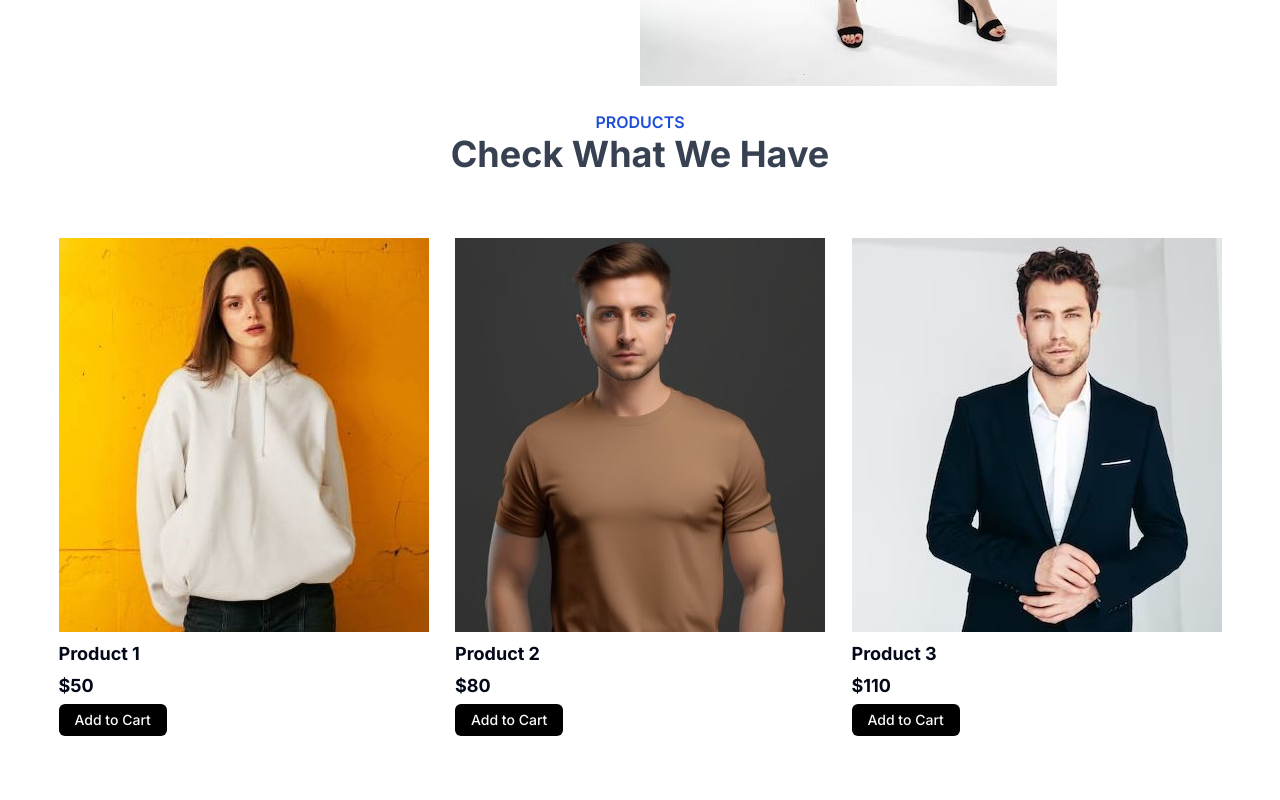
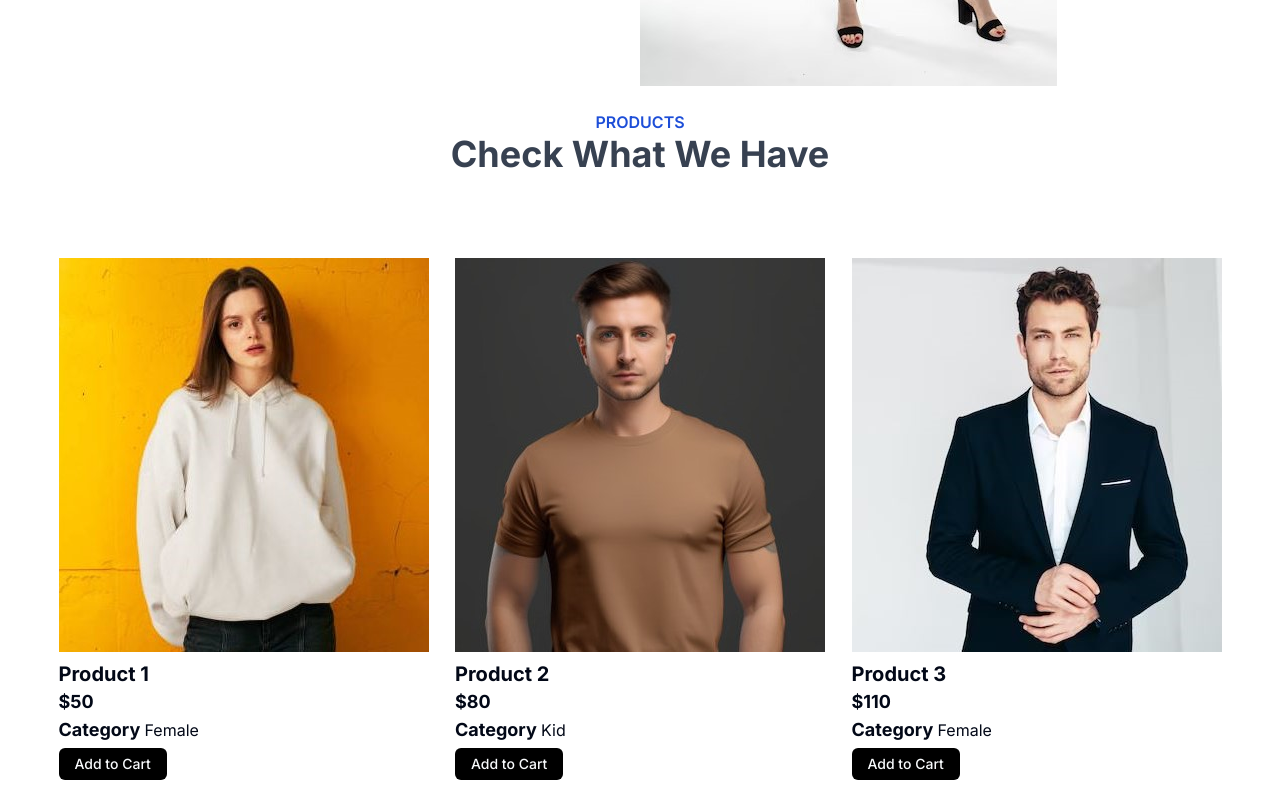
Before and after one commit to AbbasAliKazmi/solesway, a Next.js app: page / in a window 1280 px wide. Shown: the part 601-1401 px from the top of the page. Before the commit the page ends 1337 px from the top, so only its background shows below. Built offline with nearby package versions, Linux system fonts and the light colour scheme.

Commit message:
Refactor product images and add category to product card

```diff
--- /dev/null
+++ b/src/app/category/[slug]/page.tsx
@@ -0,0 +1,25 @@
+import { products } from '@/utils/mock'
+import Productcard from "@/components/productcard";
+import { StaticImageData } from 'next/image'
+
+
+const getProductsByCategory = (category: string) => {
+    return products.filter((product) => product.category === category)
+}
+
+export default function Page({ params }: { params: { slug: string } }) {
+    const result = getProductsByCategory(params.slug);
+    return
+    <div className='flex justify-evenly mt-16 py-10 flex-wrap'>
+     { result.length>0 ? (
+        result.map((product) => (
+            <Productcard
+            key={product.id}
+            title={product.name}
+            price= {product.price}
+            img={product.image as StaticImageData}
+            category={product.category}
+            />
+            )):<p>No Products Found</p>
+        }
+    </div>;
--- a/src/app/products/page.tsx
+++ b/src/app/products/page.tsx
@@ -1,21 +1,24 @@
-import { Products } from "@/utils/mock";
+import { products } from "@/utils/mock";
 import Productcard from "@/components/productcard";
-import p1 from '../../public/p1.jpg'
-import p2 from '../../public/p2.jpg'
-import p3 from '../../public/p3.jpg'
-import p4 from '../../public/p4.jpg'
-import p5 from '../../public/p5.jpg'
-import p6 from '../../public/p6.jpg'
+import { StaticImageData } from "next/image";
+import { Key } from "react";
+// import p1 from '../../public/p1.jpg'
+// import p2 from '../../public/p2.jpg'
+// import p3 from '../../public/p3.jpg'
+// import p4 from '../../public/p4.jpg'
+// import p5 from '../../public/p5.jpg'
+// import p6 from '../../public/p6.jpg'
 
 const AllProducts = () => {
   return (
- <div className='flex justify-evenly mt-16'>
-        {productChecks.map((product) => (
+ <div className='flex justify-evenly mt-16 py-10 flex-wrap'>
+        {products.map((product) => (
         <Productcard
         key={product.id}
         title={product.name}
         price= {product.price}
-        img={product.image}
+        img={product.image as StaticImageData}
+        category={product.category}
         />
         ))}
     </div>
--- a/src/components/layout/header.tsx
+++ b/src/components/layout/header.tsx
@@ -1,31 +1,30 @@
 import logo from "../../../public/logo.png";
 import Image from "next/image"
-import { ShoppingCart } from "lucide-react"
+import { ShoppingCart , Search } from "lucide-react"
 import Link from "next/link"
 import { Input } from "@/components/ui/input"
-import { Search } from "lucide-react"
 
 export default function Header() {
     return (
         <div className='flex justify-between items-center py-6 px-8'>
             <Image className="w-20 h-7" src={logo} alt="solesway" />
-            <ul className='flex gap-x-10  text-lg '>
-                <li>
-                    <Link href={"/"}>
+            <ul className='flex gap-x-10'>
+                <li className="text-lg">
+                    <Link href={"category/male"}>
                         Male
                     </Link>
                 </li>
-                <li>
-                    <Link href={"/"}>
+                <li className="text-lg">
+                    <Link href={"category/female"}>
                         Female
                     </Link>
                 </li>
-                <li>
-                    <Link href={"/"}>
+                <li className="text-lg">
+                    <Link href={"category/kids"}>
                         Kids
                     </Link>
                 </li>
-                <li>
+                <li className="text-lg">
                     <Link href={"/products"}>
                         All Products
                     </Link>
--- a/src/components/productcard.tsx
+++ b/src/components/productcard.tsx
@@ -3,12 +3,13 @@ import { Button } from "@/components/ui/button"
 
 
 
-function Productcard(props:{title:string,price: number , img: StaticImageData}){
+function Productcard(props:{title:string,price: number , img: StaticImageData , category:string}){
     return (
-        <div className="transform hover:scale-105 transition-all">
-            <Image src={props.img} alt="product 1" />
-            <h3 className='font-bold text-lg  mt-2'>{props.title}</h3>
-            <h3 className='font-bold text-lg  mt-1'>${props.price}</h3>
+        <div className="transform hover:scale-105 transition-all py-5">
+            <Image src={props.img} alt="product" />
+            <h3 className='font-bold text-xl  mt-2'>{props.title}</h3>
+            <h3 className='font-bold text-lg  '>${props.price}</h3>
+            <h3 className='font-bold text-lg  '>Category{" "} <span className='text-base font-normal capitalize'>{props.category}</span></h3>
             <Button className="bg-black h-8 px-4 mt-1">Add to Cart</Button>
         </div>
     )
--- a/src/utils/mock.ts
+++ b/src/utils/mock.ts
@@ -1,4 +1,4 @@
-import  { Product } from './types';
+import  { Product } from '../utils/types';
 import p1 from '../../public/p1.jpg'
 import p2 from '../../public/p2.jpg'
 import p3 from '../../public/p3.jpg'
--- a/src/views/productslist.tsx
+++ b/src/views/productslist.tsx
@@ -1,5 +1,6 @@
 import Productcard from '@/components/productcard'
 import { products } from '@/utils/mock'
+import { StaticImageData } from 'next/image'
 
 
 
@@ -14,7 +15,12 @@ const Productslist = () => {
         <div className='flex justify-evenly mt-16'>
         {
             productChecks.map((product) => (
-                <Productcard key={product.id} title={product.name} price= {product.price} img={product.image} />
+                <Productcard
+                key={product.id}
+                title={product.name}
+                price= {product.price}
+                img={product.image as StaticImageData}
+                category={product.category} />
             ))
         }
             {/* <Productcard title="Plain Hoodie" price= {200} img={p1} />
```
